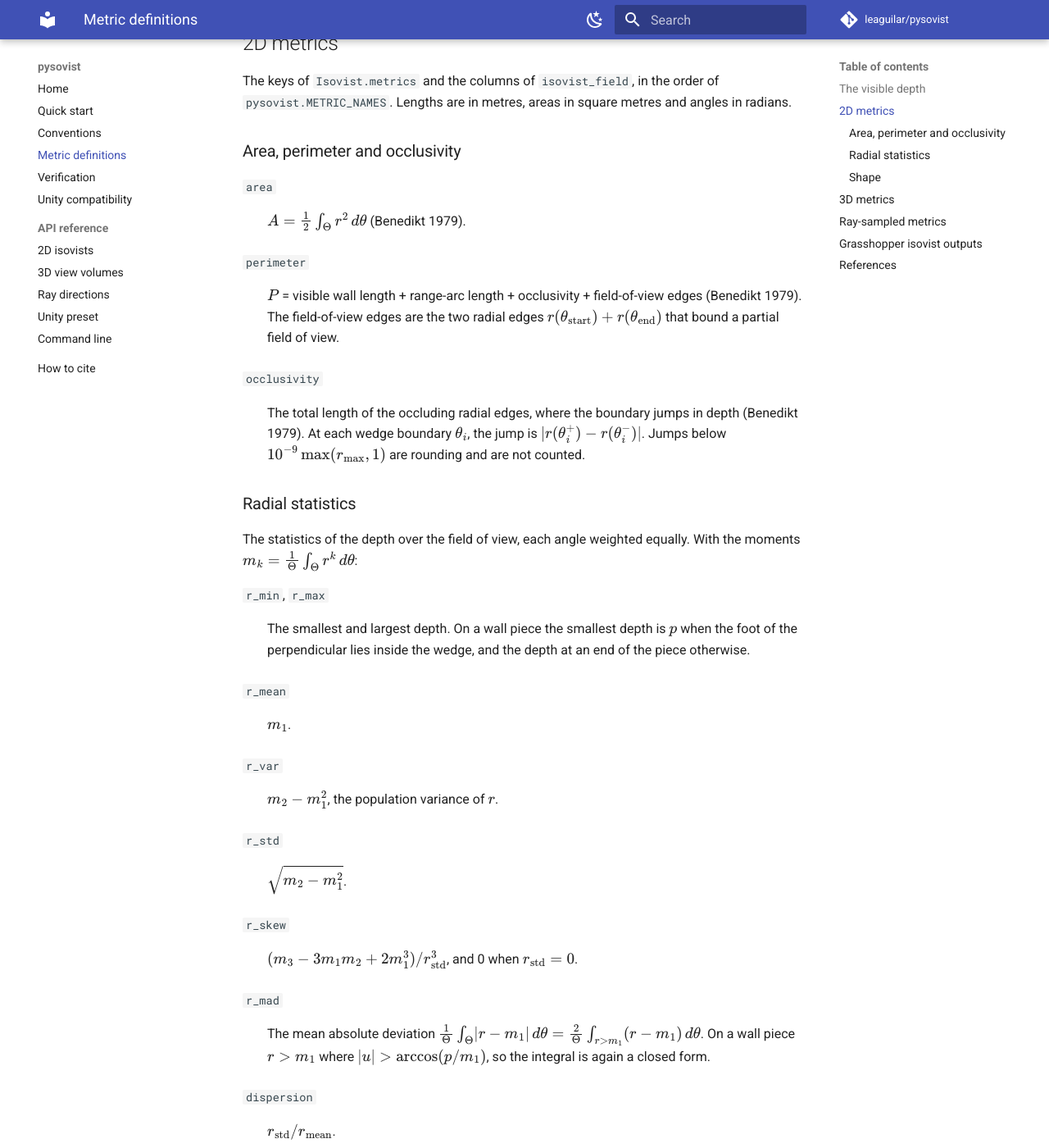
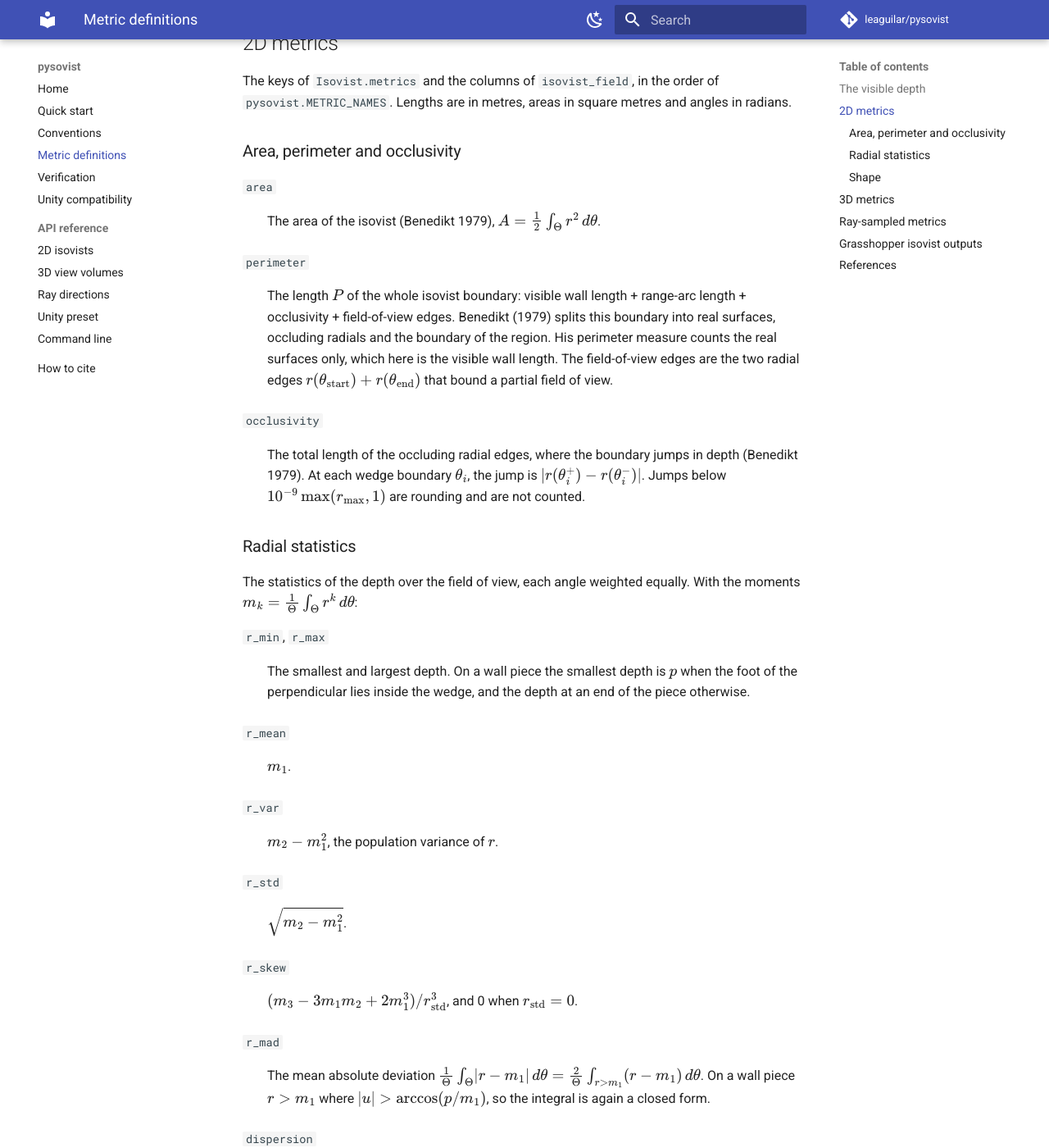
Before and after one commit to leaguilar/pysovist, an MkDocs documentation site: the page built from docs/metrics.md, in a window 1280 px wide and 1400 px high, scrolled down 963 px. Shown: the whole window at 82% size. Built offline with MkDocs 1.6.1 and Material for MkDocs 9.7.7, drawn with Linux system fonts in a browser that asks for light colours; comment, search, counter and statistics services are not loaded; some of the changed text lies outside the part shown.

Commit message:
Cite each metric for what its source defines: Benedikt's real-surface perimeter and circularity, Conroy's drift distance

```diff
--- a/docs/metrics.md
+++ b/docs/metrics.md
@@ -30,10 +30,10 @@
 ### Area, perimeter and occlusivity
 
 `area`
-:   \(A = \frac{1}{2} \int_\Theta r^2 \, d\theta\) (Benedikt 1979).
+:   The area of the isovist (Benedikt 1979), \(A = \frac{1}{2} \int_\Theta r^2 \, d\theta\).
 
 `perimeter`
-:   \(P\) = visible wall length + range-arc length + occlusivity + field-of-view edges (Benedikt 1979). The field-of-view edges are the two radial edges \(r(\theta_\text{start}) + r(\theta_\text{end})\) that bound a partial field of view.
+:   The length \(P\) of the whole isovist boundary: visible wall length + range-arc length + occlusivity + field-of-view edges. Benedikt (1979) splits this boundary into real surfaces, occluding radials and the boundary of the region. His perimeter measure counts the real surfaces only, which here is the visible wall length. The field-of-view edges are the two radial edges \(r(\theta_\text{start}) + r(\theta_\text{end})\) that bound a partial field of view.
 
 `occlusivity`
 :   The total length of the occluding radial edges, where the boundary jumps in depth (Benedikt 1979). At each wedge boundary \(\theta_i\), the jump is \(\lvert r(\theta_i^+) - r(\theta_i^-) \rvert\). Jumps below \(10^{-9} \max(r_\text{max}, 1)\) are rounding and are not counted.
@@ -66,13 +66,13 @@
 ### Shape
 
 `compactness`
-:   \(4 \pi A / P^2\), equal to 1 for a disc (Turner et al. 2001). A square seen from its centre has \(\pi / 4\).
+:   \(4 \pi A / P^2\), the inverse of the circularity \(P^2 / 4 \pi A\) of Benedikt (1979), so it equals 1 for a disc. A square seen from its centre has \(\pi / 4\).
 
 `jaggedness`
 :   \(P^2 / A\) (Wiener and Franz 2005).
 
 `drift`, `drift_angle`
-:   The distance and the direction from the observer to the centroid \(\mathbf{c}\) of the isovist (Conroy Dalton 2001): \(\lvert \mathbf{c} \rvert\) and \(\operatorname{atan2}(c_y, c_x)\). A wall wedge is the triangle spanned by the observer and the two ends of its wall piece, with its centroid at one third of the sum of those ends. A range wedge of width \(\Delta\theta\) is a circular sector, with its centroid at distance \(4 R \sin(\Delta\theta / 2) / (3 \Delta\theta)\) along its bisector. Both are exact.
+:   `drift` is the distance \(\lvert \mathbf{c} \rvert\) from the observer to the centroid \(\mathbf{c}\) of the isovist (Conroy 2001). `drift_angle` is its direction, \(\operatorname{atan2}(c_y, c_x)\). A wall wedge is the triangle spanned by the observer and the two ends of its wall piece, with its centroid at one third of the sum of those ends. A range wedge of width \(\Delta\theta\) is a circular sector, with its centroid at distance \(4 R \sin(\Delta\theta / 2) / (3 \Delta\theta)\) along its bisector. Both are exact.
 
 `elongation`
 :   \(\sqrt{\lambda_1 / \lambda_2}\), where \(\lambda_1 \ge \lambda_2\) are the principal second moments of area of the isovist about its centroid. It equals the aspect ratio for a rectangle: a 40 m x 2 m hallway has elongation 20.
```
Also changed, not shown: other parts of docs/metrics.md (+0 -1 lines), 1 other file.
